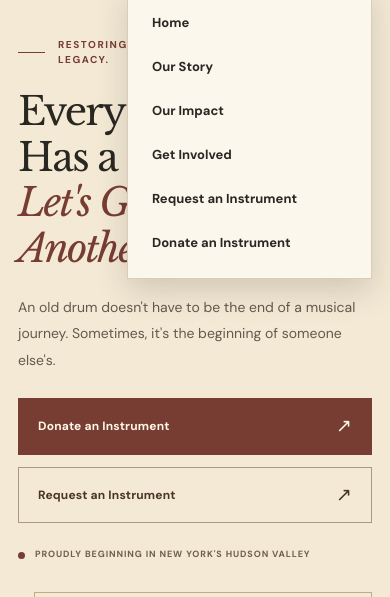
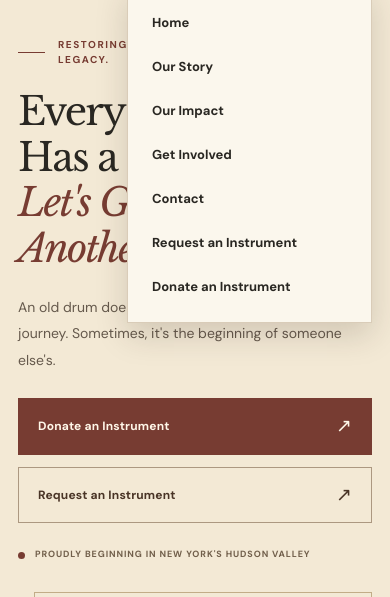
Before and after one commit to drummerbock/grandpasdrum, a Flask app: page / in a window 390 px wide, after a click that opens the changed part. Shown: the part 109-706 px from the top of the page. Run offline with Flask 3, Linux system fonts and the light colour scheme.

Commit message:
Add Contact link to desktop, mobile and footer navigation

```diff
--- a/templates/base.html
+++ b/templates/base.html
@@ -57,6 +57,7 @@
         <a href="/our-story" {% if slug|default('') == 'our-story' %}aria-current="page"{% endif %}>Our Story</a>
         <a href="/impact" {% if slug|default('') == 'impact' %}aria-current="page"{% endif %}>Our Impact</a>
         <a href="/get-involved" {% if slug|default('') == 'get-involved' %}aria-current="page"{% endif %}>Get Involved</a>
+        <a href="/contact" {% if request.path == '/contact' %}aria-current="page"{% endif %}>Contact</a>
         <a href="/request" class="nav-request" {% if slug|default('') == 'request' %}aria-current="page"{% endif %}>Request</a>
         <a href="/donate" class="nav-cta" {% if slug|default('') == 'donate' %}aria-current="page"{% endif %}>Donate a Drum <span aria-hidden="true">↗</span></a>
       </nav>
@@ -65,7 +66,7 @@
         <nav aria-label="Mobile navigation">
           <a href="/">Home</a>
           <a href="/our-story">Our Story</a><a href="/impact">Our Impact</a>
-          <a href="/get-involved">Get Involved</a><a href="/request">Request an Instrument</a>
+          <a href="/get-involved">Get Involved</a><a href="/contact">Contact</a><a href="/request">Request an Instrument</a>
           <a href="/donate">Donate an Instrument</a>
         </nav>
       </details>
@@ -76,7 +77,7 @@
     <div class="shell">
       <div class="footer-main">
         <div><p class="eyebrow light">A legacy worth carrying on</p><h2>Good instruments<br><em>deserve another song.</em></h2></div>
-        <div class="footer-links"><a href="/our-story">Our Story</a><a href="/donate">Donate an Instrument</a><a href="/request">Request an Instrument</a><a href="/impact">Our Impact</a><a href="/get-involved">Get Involved</a><a href="/privacy">Privacy &amp; Transparency</a></div>
+        <div class="footer-links"><a href="/our-story">Our Story</a><a href="/donate">Donate an Instrument</a><a href="/request">Request an Instrument</a><a href="/impact">Our Impact</a><a href="/get-involved">Get Involved</a><a href="/contact">Contact</a><a href="/privacy">Privacy &amp; Transparency</a></div>
       </div>
       <div class="footer-bottom">
         <p>© {{ 2026 }} Grandpa's Drum · An initiative of Fast Hands Drum Studio</p>
```
